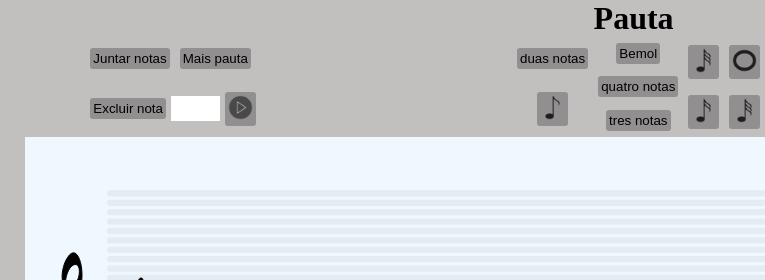
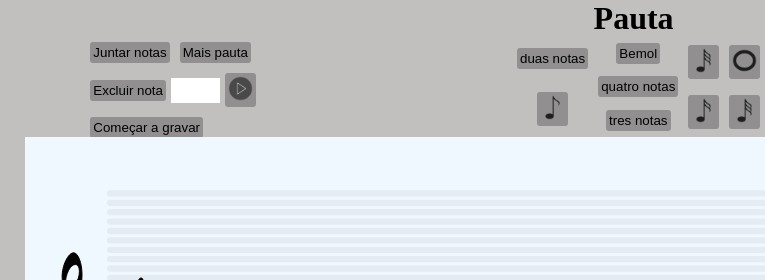
Before and after one commit to ASbarros/iniciacao-cientifica, a plain HTML site: page index.html in a window 1280 px wide. Shown: the top 280 px of the page, 0-765 px from the left. Drawn offline with Linux system fonts and the light colour scheme.

Commit message:
metodo para pegar o audio

```diff
--- /dev/null
+++ b/audio/audio.js
@@ -0,0 +1,38 @@
+/**
+ * Classe para captura de audio e sua manipulação
+ * @author Anderson dos Santos de Barros
+ */
+
+function capturaAudio() {
+    let mediaRecorder;
+    navigator
+        .mediaDevices
+        .getUserMedia({
+            audio: true
+        }) //pede permissão ao usuario, quando ele aceitar, chama a função...
+        .then(stream => {
+            mediaRecorder = new MediaRecorder(stream);
+
+            let chunks = [];
+            mediaRecorder.ondataavailable = data => {
+                chunks.push(data.data);
+            }
+            mediaRecorder.onstop = () => {
+                const blob = new Blob(chunks, {
+                        type: 'audio/ogg; code=opus'
+                    }),
+                    reader = new window.FileReader()
+                reader.readAsDataURL(blob);
+                reader.onloadend = () => {
+                    const audio = document.createElement('audio');
+                    audio.src = reader.result;
+                    audio.controls = true;
+                    $('body').append(audio);
+                }
+            }
+            mediaRecorder.start();
+            setTimeout(() => mediaRecorder.stop(), 3000);
+        }, err => { //permissão negada...
+            alert(err)
+        })
+}
--- a/index.html
+++ b/index.html
@@ -22,6 +22,7 @@
             <button onclick="DeleteNote()"> Excluir nota </button>
             <input type="text" id="inputTime" size="4" onkeyup="apenasNumerosInput()">
             <button onclick="time()" title="Iniciar"> <img src="img/play.png" alt=""> </button>
+            <button onclick="capturaAudio()">Começar a gravar</button>
         </div>
         <!-- criaçao das notas -->
         <div class="botoesNotas nav">
@@ -66,6 +67,7 @@
     <script src="classe-nota/Nota.js"></script>
     <script src="classe-tempo/Tempo.js"></script>
     <script src="classe-imagem/imagens.js"></script>
+    <script src="audio/audio.js"></script>
 </body>
 
 </html>
```
